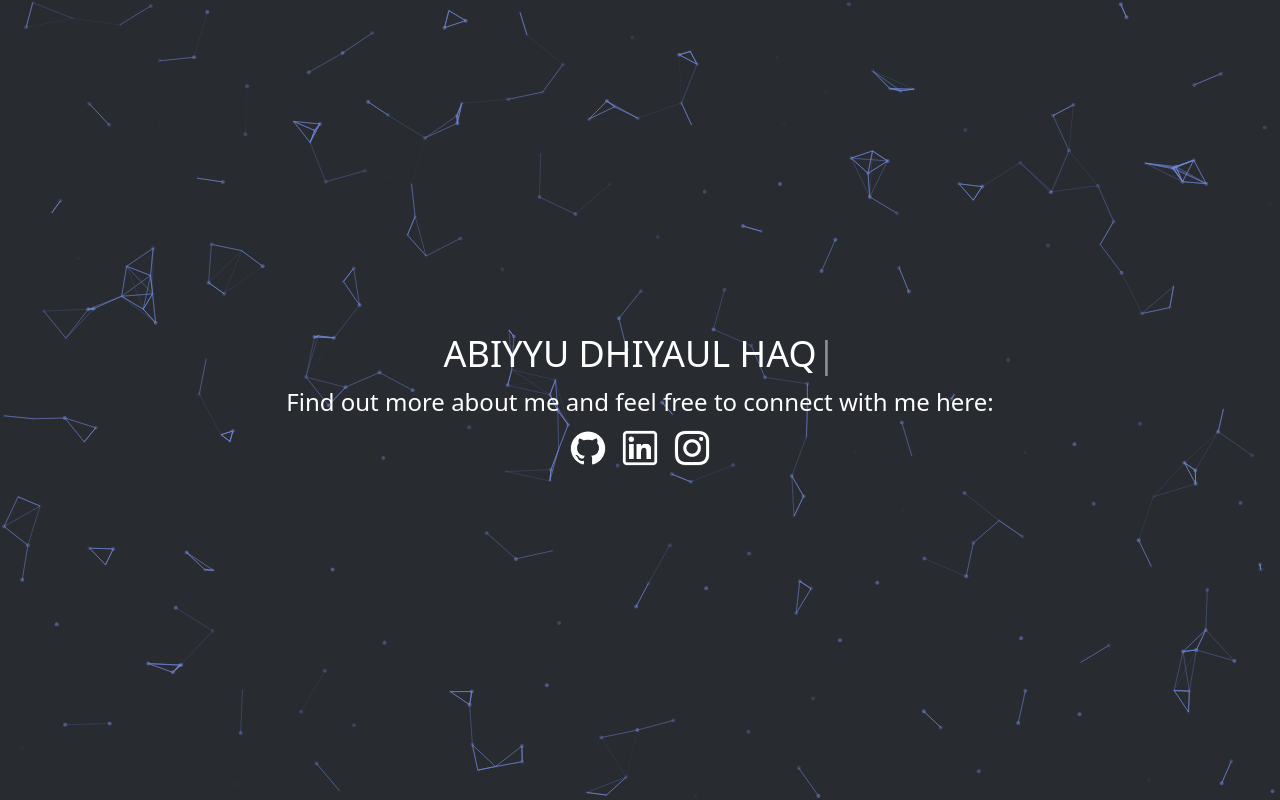
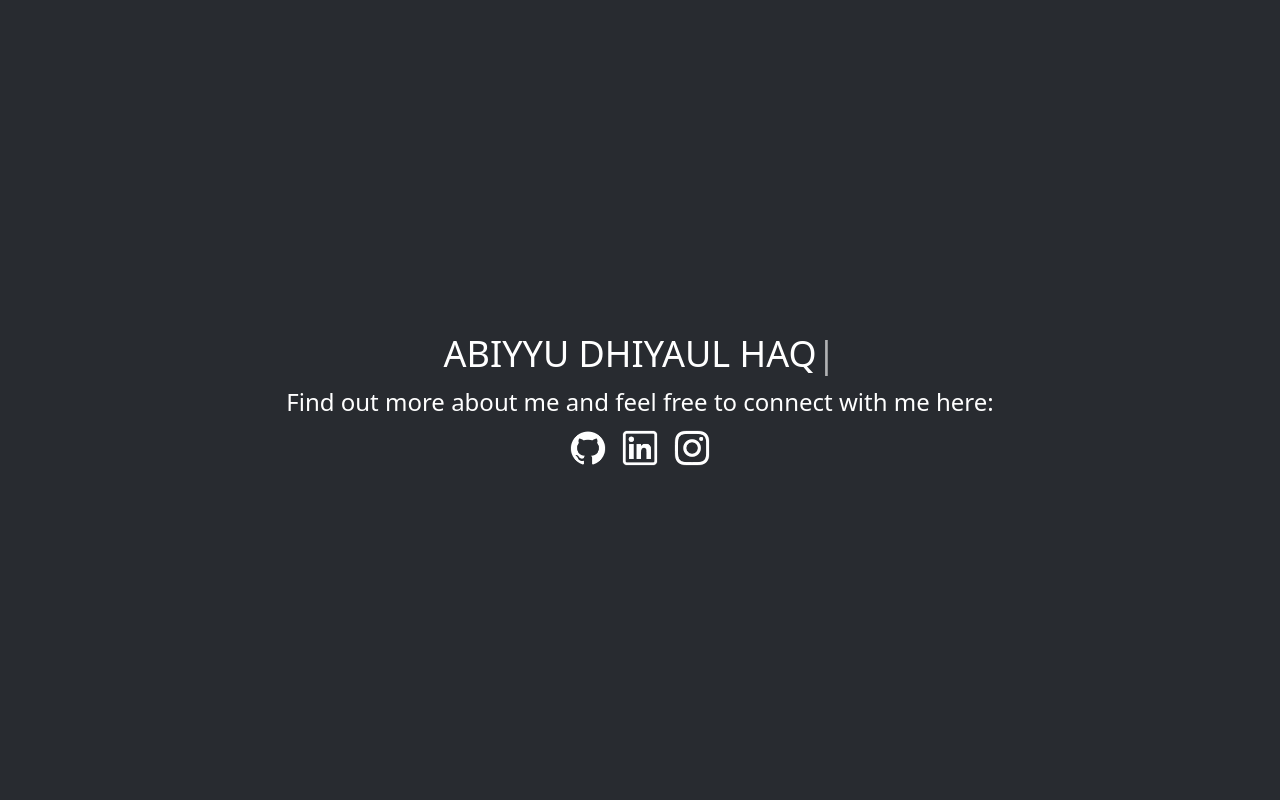
Before and after one commit to Enotherms/portofolio_v1.3, a React (Create React App) app: page / in a window 1280 px wide. Shown: the top 800 px of the page. Built offline with nearby package versions, Linux system fonts and the light colour scheme.

Commit message:
modified:   src/App.js 	deleted:    src/components/Particle.jsx 	new file:   src/components/ParticlesBackground.jsx 	new file:   src/components/config/particles-config.js

```diff
--- a/src/App.js
+++ b/src/App.js
@@ -1,6 +1,6 @@
 import Home from "./pages/Home";
 import About from "./pages/aboutMe";
-import Particle from "./components/Particle";
+import ParticlesBackground from "./components/ParticlesBackground";
 import Skill from "./pages/Skill";
 
 
@@ -8,7 +8,7 @@ function App() {
 
   return (
     <div className="bg-[#282b30]">
-      <Particle />
+      <ParticlesBackground />
       <Home />
       <About />
       <Skill />
--- a/src/components/Particle.jsx
+++ /dev/null
@@ -1,121 +0,0 @@
-import { useCallback } from "react"
-import Particles from "react-tsparticles"
-import { loadFull } from "tsparticles"
-
-function Particle() {
-	const particlesInit = useCallback(async (engine) => {
-		console.log(engine)
-		// you can initiate the tsParticles instance (engine) here, adding custom shapes or presets
-		// this loads the tsparticles package bundle, it's the easiest method for getting everything ready
-		// starting from v2 you can add only the features you need reducing the bundle size
-		await loadFull(engine)
-		//await loadSlim(engine);
-	}, [])
-
-	const particlesLoaded = useCallback(async (container) => {
-		await console.log(container)
-	}, [])
-
-	return (
-		<div className="z-0">
-			<Particles
-				id="tsparticles"
-				init={particlesInit}
-				loaded={particlesLoaded}
-				options={{
-					name: "Hollow Knight",
-					interactivity: {
-						events: {
-							onHover: {
-								enable: true,
-								mode: "bubble",
-							},
-						},
-						modes: {
-							bubble: {
-								distance: 40,
-								duration: 2,
-								opacity: 8,
-								size: 6,
-							},
-                            connect: {
-                                distance: 80,
-                                links: {
-                                    opacity: 0.5,
-                                },
-                                radius: 60,
-                            },
-							repulse: {
-								distance: 200,
-								duration: 1,
-							},
-						},
-					},
-					particles: {
-						color: {
-							value: "#7289DA",
-						},
-						links: {
-							blink: false,
-							color: "#7289DA",
-							consent: false,
-							distance: 50,
-							enable: true,
-							opacity: 1,
-							width: 1,
-						},
-						move: {
-							enable: true,
-							outModes: "bounce",
-							speed: 0.5,
-						},
-						number: {
-							density: {
-								enable: false,
-							},
-							limit: 400,
-							value: 300,
-						},
-						opacity: {
-							animation: {
-								enable: true,
-								speed: 2,
-								sync: false,
-							},
-							value: {
-								min: 0.05,
-								max: 0.5,
-							},
-						},
-						shape: {
-							type: "circle",
-						},
-						size: {
-							value: 2,
-						},
-					},
-					polygon: {
-						draw: {
-							enable: true,
-							lineColor: "rgba(255,255,255,0.2)",
-							lineWidth: 0.5,
-						},
-						enable: true,
-						move: {
-							radius: 10,
-						},
-						inline: {
-							arrangement: "equidistant",
-						},
-						scale: 2,
-						type: "inline",
-						url: "https://particles.js.org/images/hollowknight.svg",
-					},
-					retina_detect: true,
-				}}
-			/>
-		</div>
-	)
-}
-
-export default Particle
--- /dev/null
+++ b/src/components/ParticlesBackground.jsx
@@ -0,0 +1,25 @@
+import Particles from "react-tsparticles";
+import particlesConfig from "./config/particles-config";
+import { loadFull } from "tsparticles";
+
+function ParticlesBackground() {
+	const particlesInit = async (main) => {
+		console.log(main);
+		await loadFull(main);
+	};
+	const particlesLoaded = (container) => {
+		console.log(container);
+	};
+	return (
+		<div className="z-0">
+			<Particles
+				params={particlesConfig}
+				id="tsparticles"
+				init={particlesInit}
+				loaded={particlesLoaded}
+			/>
+		</div>
+	);
+}
+
+export default ParticlesBackground;
--- /dev/null
+++ b/src/components/config/particles-config.js
@@ -0,0 +1,109 @@
+const particlesConfig = {
+	name: "Hollow Knight",
+	interactivity: {
+		events: {
+			onHover: {
+				enable: true,
+				mode: "bubble",
+			},
+		},
+		modes: {
+			bubble: {
+				distance: 40,
+				duration: 2,
+				opacity: 8,
+				size: 6,
+			},
+			connect: {
+				distance: 80,
+				links: {
+					opacity: 0.5,
+				},
+				radius: 60,
+			},
+			grab: {
+				distance: 400,
+				links: {
+					opacity: 1,
+				},
+			},
+			push: {
+				quantity: 4,
+			},
+			remove: {
+				quantity: 2,
+			},
+			repulse: {
+				distance: 200,
+				duration: 0.4,
+			},
+			slow: {
+				active: false,
+				radius: 0,
+				factor: 1,
+			},
+		},
+	},
+	particles: {
+		color: {
+			value: "#ffffff",
+		},
+		links: {
+			blink: false,
+			color: "#ffffff",
+			consent: false,
+			distance: 25,
+			enable: true,
+			opacity: 0.4,
+			width: 1,
+		},
+		move: {
+			enable: true,
+			outModes: "bounce",
+			speed: 1,
+		},
+		number: {
+			density: {
+				enable: false,
+			},
+			limit: 0,
+			value: 400,
+		},
+		opacity: {
+			animation: {
+				enable: true,
+				speed: 2,
+				sync: false,
+			},
+			value: {
+				min: 0.05,
+				max: 0.4,
+			},
+		},
+		shape: {
+			type: "circle",
+		},
+		size: {
+			value: 1,
+		},
+	},
+	polygon: {
+		draw: {
+			enable: true,
+			lineColor: "rgba(255,255,255,0.2)",
+			lineWidth: 0.5,
+		},
+		enable: true,
+		move: {
+			radius: 10,
+		},
+		inline: {
+			arrangement: "equidistant",
+		},
+		scale: 2,
+		type: "inline",
+		url: "https://particles.js.org/images/hollowknight.svg",
+	},
+};
+
+export default particlesConfig;
```
